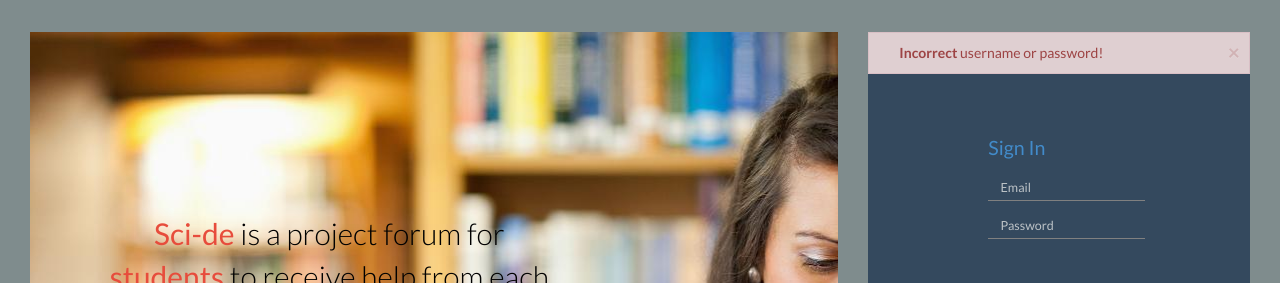
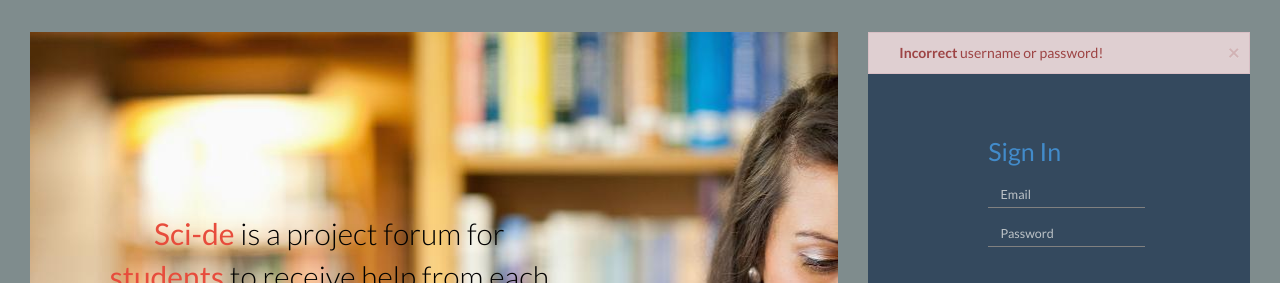
Before and after one commit to scide/scide, a plain HTML site: page index.html in a window 1280 px wide. Shown: the part 68-351 px from the top of the page. Drawn offline with nearby package versions, Linux system fonts and the light colour scheme.

Commit message:
increased the font size of the sign in heading

```diff
--- a/css/index.css
+++ b/css/index.css
@@ -133,6 +133,10 @@ span#e{
 #signin_sec p{
 	color: #428bca;
 	margin-bottom: 0;
+}
+
+#sign-in-heading{
+	font-size: 25px;
 }
 
 #signin_sec input{
--- a/index.html
+++ b/index.html
@@ -86,7 +86,7 @@
             </div>
             <!-- </div> -->
             <div id="signin_sec">
-              <p>Sign In</p>
+              <p id="sign-in-heading">Sign In</p>
               <p><input type="text" name="login"        value=""          placeholder="Email"></p>
               <p><input type="password" name="password" value=""   placeholder="Password"></p>
               <p id="forgot"><a href="#">Forgot Password ?</a></p>
```
